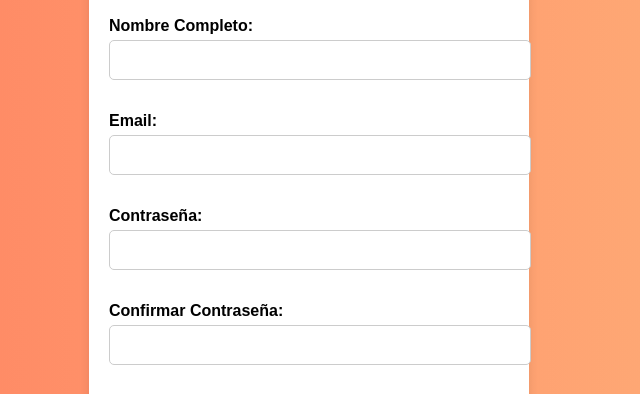
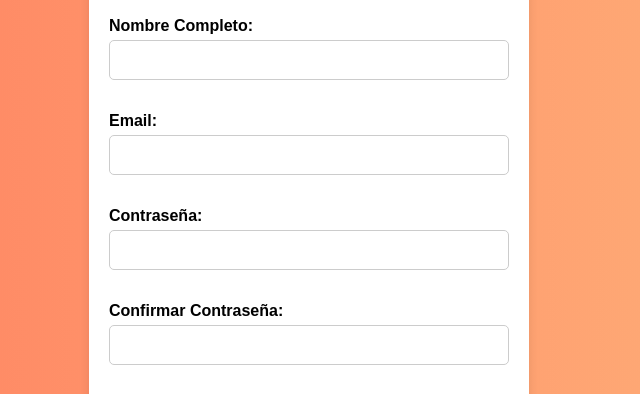
Before and after one commit to nicowicnudel/TP1-FORMULARIO-WICNUDEL-KALIK, a plain HTML site: page index.html in a window 1280 px wide. Shown: the part 208-602 px from the top of the page, 331-971 px from the left. Drawn offline with Linux system fonts and the light colour scheme.

Commit message:
ajustes styles

```diff
--- a/styles.css
+++ b/styles.css
@@ -39,6 +39,7 @@ margin-bottom: 5px;
 
 input {
 width: 100%;
+box-sizing: border-box;
 padding: 10px;
 border: 1px solid #ccc;
 border-radius: 5px;
@@ -47,7 +48,7 @@ transition: 0.3s;
 }
 
 input:focus {
-border-color: #ff7e5f;
+border-color: #cc5538;
 box-shadow: 0 0 5px rgba(255, 126, 95, 0.5);
 outline: none;
 }
```
